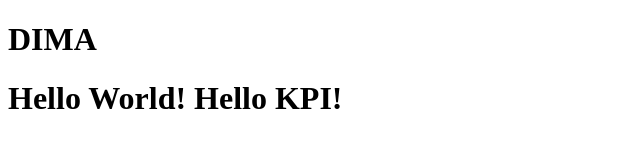
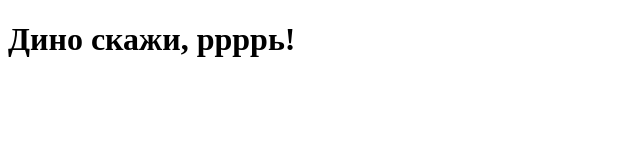
Before and after one commit to Demon-Dima/core_hw1, a plain HTML site: page index.html in a window 1280 px wide. Shown: the whole page, without its empty margins (0-640 px from the left). Drawn offline with Linux system fonts and the light colour scheme.

Commit message:
Дино

```diff
--- a/index.html
+++ b/index.html
@@ -7,7 +7,7 @@
     <title>Git document  </title>
 </head>
 <body>
-    <h1>DIMA</h1>
-    <h1>Hello World! Hello KPI!</h1>
+    <h1></h1>
+    <h1>Дино скажи, ррррь!</h1>
 </body>
 </html>
```
